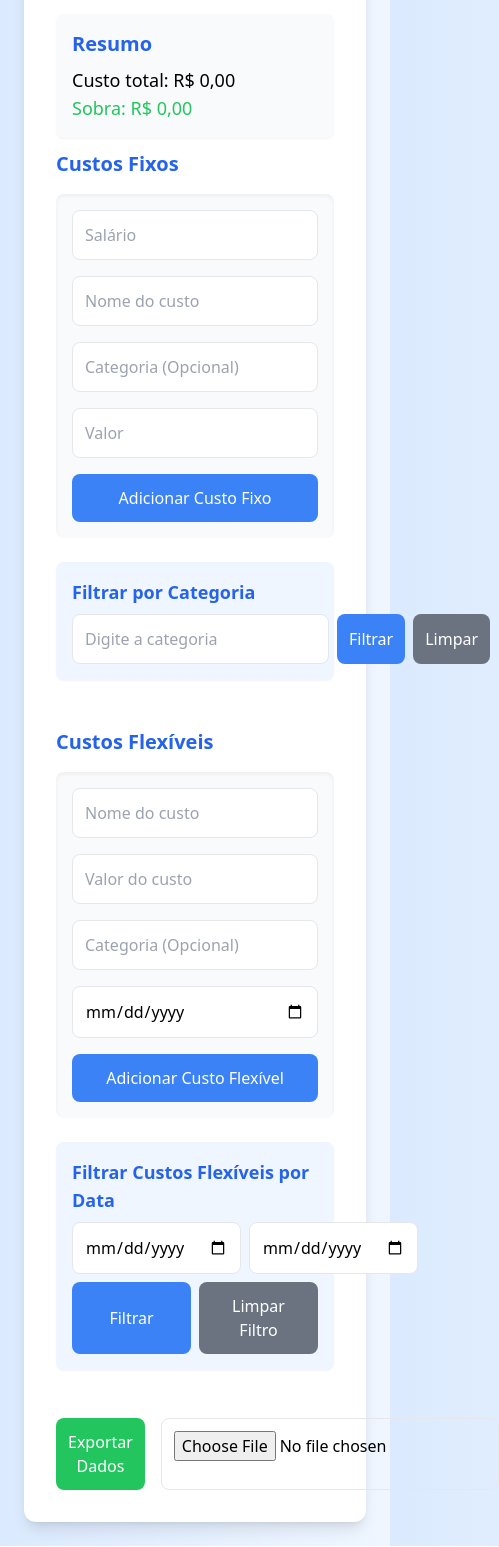
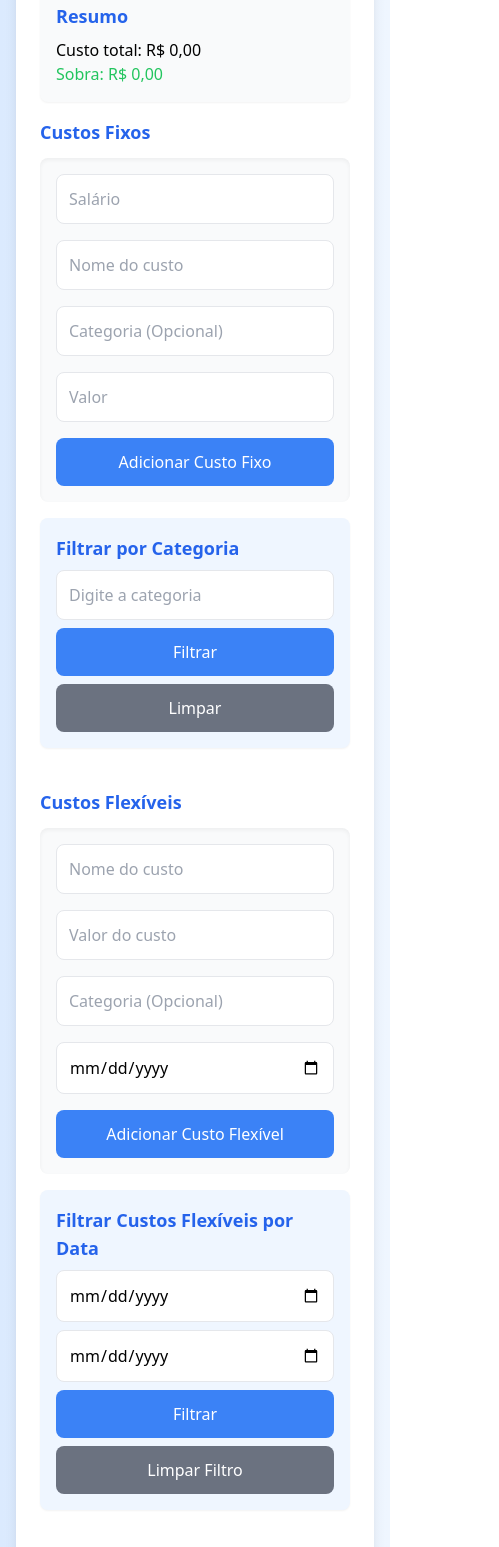
Before and after one commit to yuri-moraes/CostManagement, a website built with webpack: page index.html in a window 390 px wide. Shown: the part 110-1657 px from the top of the page, 499 px wide, since content can reach past the window. Built offline with nearby package versions, Linux system fonts and the light colour scheme.

Commit message:
finishing project

```diff
--- a/index.html
+++ b/index.html
@@ -7,20 +7,30 @@
     <script defer src="./dist/app.js"></script>
     <link href="./dist/style.css" rel="stylesheet" />
   </head>
-  <body class="bg-gradient-to-r from-blue-100 to-blue-50 min-h-screen p-6">
-    <div class="max-w-4xl mx-auto bg-white p-8 rounded-xl shadow-lg">
-      <h1 class="text-3xl font-bold mb-6 text-blue-700">Gestão de Custos</h1>
+  <body
+    class="bg-gradient-to-r from-blue-100 to-blue-50 min-h-screen p-4 md:p-6"
+  >
+    <div class="max-w-4xl mx-auto bg-white p-6 md:p-8 rounded-xl shadow-lg">
+      <h1 class="text-2xl md:text-3xl font-bold mb-4 md:mb-6 text-blue-700">
+        Gestão de Custos
+      </h1>
 
-      <div class="mt-8 bg-gray-50 p-4 rounded-lg shadow-sm">
-        <h2 class="text-xl font-semibold text-blue-600">Resumo</h2>
-        <p id="total-expenses" class="mt-2 text-lg">Custo total: R$ 0,00</p>
-        <p id="remaining" class="text-green-500 text-lg">Sobra: R$ 0,00</p>
+      <div class="mt-6 md:mt-8 bg-gray-50 p-4 rounded-lg shadow-sm">
+        <h2 class="text-lg md:text-xl font-semibold text-blue-600">Resumo</h2>
+        <p id="total-expenses" class="mt-2 text-base md:text-lg">
+          Custo total: R$ 0,00
+        </p>
+        <p id="remaining" class="text-green-500 text-base md:text-lg">
+          Sobra: R$ 0,00
+        </p>
       </div>
 
-      <div class="grid grid-cols-1 mt-3 md:grid-cols-2 gap-8">
+      <div class="grid grid-cols-1 md:grid-cols-2 gap-6 mt-4 md:mt-6">
         <!-- Formulário de Custos Fixos -->
         <div>
-          <h2 class="text-xl font-semibold mb-4 text-blue-600">Custos Fixos</h2>
+          <h2 class="text-lg md:text-xl font-semibold mb-3 text-blue-600">
+            Custos Fixos
+          </h2>
           <form
             id="form-fixed-cost"
             class="flex flex-col gap-4 bg-gray-50 p-4 rounded-lg shadow-inner"
@@ -61,11 +71,11 @@
             </button>
           </form>
 
-          <div class="mt-6 bg-blue-50 p-4 rounded-lg shadow-sm">
+          <div class="mt-4 md:mt-6 bg-blue-50 p-4 rounded-lg shadow-sm">
             <h3 class="text-lg font-semibold text-blue-600">
               Filtrar por Categoria
             </h3>
-            <div class="flex gap-2 mt-2">
+            <div class="flex flex-col gap-2 mt-2 md:flex-row">
               <input
                 type="text"
                 id="filter-category"
@@ -92,7 +102,7 @@
 
         <!-- Formulário de Custos Flexíveis -->
         <div>
-          <h2 class="text-xl font-semibold mb-4 text-blue-600">
+          <h2 class="text-lg md:text-xl font-semibold mb-3 text-blue-600">
             Custos Flexíveis
           </h2>
           <form
@@ -132,11 +142,11 @@
             </button>
           </form>
 
-          <div class="mt-6 bg-blue-50 p-4 rounded-lg shadow-sm">
+          <div class="mt-4 md:mt-6 bg-blue-50 p-4 rounded-lg shadow-sm">
             <h3 class="text-lg font-semibold text-blue-600">
               Filtrar Custos Flexíveis por Data
             </h3>
-            <div class="flex gap-2 mt-2">
+            <div class="flex flex-col gap-2 mt-2 md:flex-row">
               <input
                 type="date"
                 id="filter-start-date"
@@ -150,7 +160,7 @@
                 placeholder="Data Final"
               />
             </div>
-            <div class="flex gap-2 mt-2">
+            <div class="flex flex-col gap-2 mt-2 md:flex-row">
               <button
                 id="filter-costs"
                 class="bg-blue-500 text-white p-3 rounded-lg flex-1 hover:bg-blue-600 transition duration-200"
@@ -170,10 +180,10 @@
         </div>
       </div>
 
-      <div class="mt-8 flex gap-4">
+      <div class="mt-6 md:mt-8 flex flex-col gap-3 md:flex-row">
         <button
           id="export-data"
-          class="bg-green-500 text-white p-3 rounded-lg hover:bg-green-600 transition duration-200"
+          class="bg-green-500 text-white p-3 rounded-lg hover:bg-green-600 transition duration-200 flex-1"
         >
           Exportar Dados
         </button>
--- a/package.json
+++ b/package.json
@@ -19,6 +19,9 @@
     "lite-server": "^2.6.1",
     "postcss": "^8.4.47",
     "tailwindcss": "^3.4.13",
-    "typescript": "^5.6.3"
+    "ts-loader": "^9.5.1",
+    "typescript": "^5.6.3",
+    "webpack": "^5.95.0",
+    "webpack-cli": "^5.1.4"
   }
 }
--- /dev/null
+++ b/webpack.config.js
@@ -0,0 +1,23 @@
+const path = require("path");
+
+module.exports = {
+  entry: "./src/index.ts",
+  output: {
+    filename: "app.js",
+    path: path.resolve(__dirname, "dist"),
+  },
+  resolve: {
+    extensions: [".ts", ".js"],
+  },
+  module: {
+    rules: [
+      {
+        test: /\.ts$/,
+        use: "ts-loader",
+        exclude: /node_modules/,
+      },
+    ],
+  },
+  mode: "development",
+  devtool: "source-map",
+};
```
Also changed, not shown: tsconfig.json (+8 -5 lines), 1 other file.
